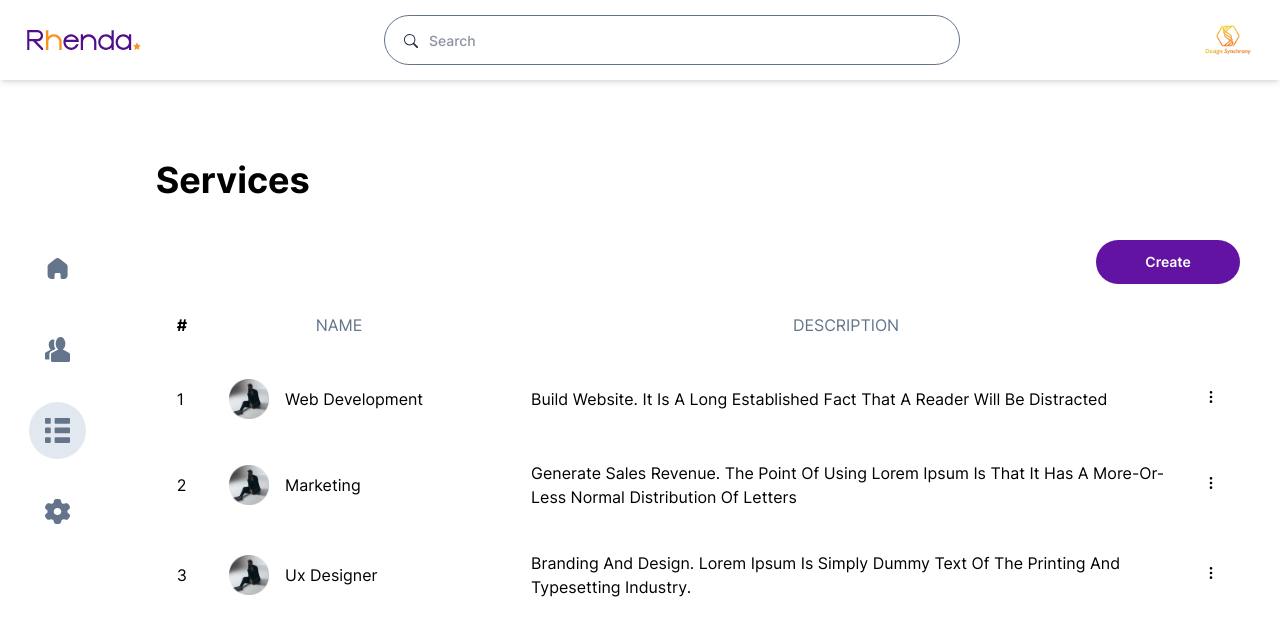
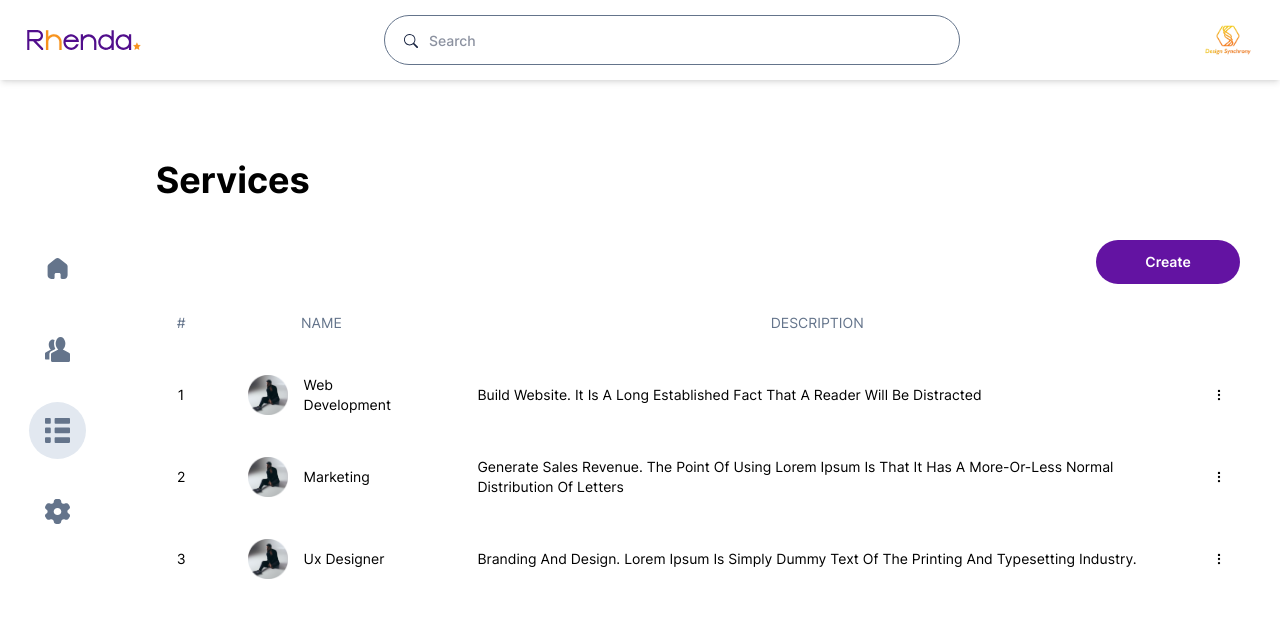
Before and after one commit to chizidotdev/solid-octo-eureka, a Next.js app: page /services in a window 1280 px wide. Shown: the top 636 px of the page. Built offline with nearby package versions, Linux system fonts and the light colour scheme.

Commit message:
style: modify table width settings

```diff
--- a/src/components/table/services-table/index.tsx
+++ b/src/components/table/services-table/index.tsx
@@ -8,9 +8,5 @@ type Props = {
 };
 
 export default function ServicesTable({ data }: Props) {
-  return (
-    <div>
-      <Table<Service> columns={columns} data={data} />
-    </div>
-  );
+  return <Table<Service> columns={columns} data={data} />;
 }
--- a/src/components/table/services-table/utils.tsx
+++ b/src/components/table/services-table/utils.tsx
@@ -9,11 +9,11 @@ const columnHelper = createColumnHelper<Service>();
 
 export const columns = [
   columnHelper.accessor("id", {
-    header: () => "#",
-    cell: (info) => info.getValue(),
+    header: () => <TableHead>#</TableHead>,
+    cell: (info) => <TableBody>{info.getValue()}</TableBody>,
   }),
   columnHelper.accessor("name", {
-    header: () => <TableHead name>Name</TableHead>,
+    header: () => <TableHead size="md">Name</TableHead>,
     cell: (info) => (
       <TableBody align="left">
         <Image src="/images/img_user1.png" alt="" width={40} height={40} />
@@ -22,12 +22,12 @@ export const columns = [
     ),
   }),
   columnHelper.accessor("description", {
-    header: () => <TableHead name>description</TableHead>,
+    header: () => <TableHead size="lg">description</TableHead>,
     cell: (info) => <TableBody align="left">{info.getValue()}</TableBody>,
   }),
   columnHelper.accessor("id", {
     id: "action",
-    header: () => <></>,
+    header: () => <TableHead index />,
     cell: (info) => <TableOptions id={info.getValue()} />,
   }),
 ];
--- a/src/components/table/table-head.tsx
+++ b/src/components/table/table-head.tsx
@@ -1,16 +1,18 @@
 import React from "react";
 
-type Props = {
-  children: React.ReactNode;
-  name?: boolean;
-};
+type Props =
+  | {
+      children?: React.ReactNode;
+      index: boolean;
+    }
+  | {
+      children: React.ReactNode;
+    };
 
-export default function TableHead({ children, name }: Props) {
+export default function TableHead({ children }: Props) {
   return (
     <div
-      className={`py-5 px-5 text-center font-normal uppercase text-black_night ${
-        name ? "min-w-[300px]" : ""
-      }`}
+      className={`py-5 px-5 text-center font-normal uppercase text-black_night`}
     >
       {children}
     </div>
--- a/src/components/table/table-options.tsx
+++ b/src/components/table/table-options.tsx
@@ -53,7 +53,7 @@ const TableOptions = ({ id }: Props) => {
         </div>
       </Modal>
 
-      <Menu as="div" className="relative inline-block text-left">
+      <Menu as="div" className="relative flex justify-center">
         <Menu.Button>
           <HiOutlineDotsVertical aria-label="Options" />
         </Menu.Button>
--- a/src/components/table/table.tsx
+++ b/src/components/table/table.tsx
@@ -19,8 +19,8 @@ export default function Table<T>({ data, columns }: TableProps<T>) {
   });
 
   return (
-    <div className="flex overflow-x-auto px-5">
-      <table className="min-w-[560px] flex-grow">
+    <div className="flex w-full overflow-x-auto text-sm">
+      <table className="min-w-[600px] flex-grow table-auto">
         <thead>
           {table.getHeaderGroups().map((headerGroup) => (
             <tr key={headerGroup.id}>
--- a/src/components/table/users-table/index.tsx
+++ b/src/components/table/users-table/index.tsx
@@ -8,9 +8,5 @@ type Props = {
 };
 
 export default function UsersTable({ data }: Props) {
-  return (
-    <div>
-      <Table<User> data={data} columns={columns} />
-    </div>
-  );
+  return <Table<User> data={data} columns={columns} />;
 }
--- a/src/components/table/users-table/utils.tsx
+++ b/src/components/table/users-table/utils.tsx
@@ -9,8 +9,8 @@ const columnHelper = createColumnHelper<User>();
 
 export const columns = [
   columnHelper.accessor("id", {
-    header: () => <>#</>,
-    cell: (info) => <>{info.getValue()}</>,
+    header: () => <TableHead>#</TableHead>,
+    cell: (info) => <TableBody>{info.getValue()}</TableBody>,
   }),
   columnHelper.accessor("name", {
     header: () => <TableHead>Name</TableHead>,
--- a/src/components/tabs/index.tsx
+++ b/src/components/tabs/index.tsx
@@ -16,7 +16,7 @@ export default function Tabs({ tabs, panels }: TabProps) {
         ))}
       </Tab.List>
 
-      <Tab.Panels className="py-3 text-sm">
+      <Tab.Panels className="py-3">
         {panels.map((panel, idx) => (
           <Tab.Panel key={idx}>{panel}</Tab.Panel>
         ))}
```
